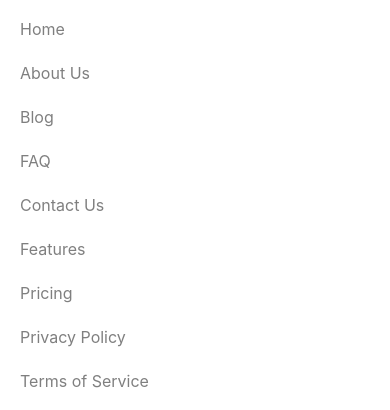
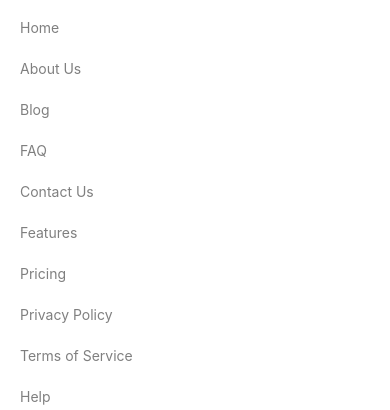
Before and after one commit to Mehrab0012/Assignment-02, a plain HTML site: page index.html in a window 390 px wide. Shown: the part 4177-4587 px from the top of the page. Drawn offline with Linux system fonts and the light colour scheme.

Commit message:
Adding responsive margin top and text size

```diff
--- a/index.html
+++ b/index.html
@@ -83,10 +83,10 @@
     <!--MAIN SECTION-->
     <main class="main xl:w-[1140px] xl:m-auto">
         <!--PRODUCT SECTION-->
-        <section class="product-section mt-16 lg:w-full ">
+        <section class="product-section mt-16 xl:mt-54 lg:w-full ">
             <div class="product-title-and-description flex flex-col items-center text-center ">
                 <h2 class="noto-serif-bold text-2xl sm:text-5xl "><span class="text-[#E95A08]">Our</span> Plants</h2>
-                <p class="description inter-regular mt-4 lg:w-[660px] max-sm:text-[0.875rem]">Indulge your senses with the beauty and fragrance of our fresh flower shop.
+                <p class="description inter-regular mt-4 md:w-[660px] max-sm:text-[0.875rem]">Indulge your senses with the beauty and fragrance of our fresh flower shop.
                     From classic roses to exotic blooms, we offer a wide variety of fresh.</p>
             </div>
 
@@ -207,7 +207,7 @@
                 <div class="spacing w-full h-[20%] sm:hidden"></div>
                 <h4 class="contact-title noto-serif-bold text-[1.25rem] text-white sm:text-[68px] ">Join the colorful Bunch</h4>
                 <div class="email flex flex-row mt-6 sm:w-[60%]">
-                    <input type="email" placeholder="Write email" class="placeholder:inter-regular placeholder:pl-4  bg-white sm:w-[100%]">
+                    <input type="email" placeholder="Write email" class="placeholder:inter-regular placeholder:max-sm:text-[0.875rem] placeholder:pl-4  bg-white sm:w-[100%]">
                     <button class="bg-[#E95A08] text-white w-26 h-13 ">Subscribe</button>
                 </div>
             </div>
@@ -217,17 +217,17 @@
             <div class="logo-and-description flex flex-col text-left justify-start">
                 <img class="logo w-45" src="./assets/logo.png" alt="faugei-flower-shop">
                 <p class="logo-description inter-regular mt-4 mb-5 max-sm:text-[0.875rem]">Indulge your senses with the beauty and fragrance of our fresh flower shop. </p>
-                <ul class="footer-ul flex flex-col gap-y-5">
-                    <li class="inter-regular text-[1rem]">Home</li>
-                    <li class="inter-regular text-[1rem]">About Us</li>
-                    <li class="inter-regular text-[1rem]">Blog</li>
-                    <li class="inter-regular text-[1rem]">FAQ</li>
-                    <li class="inter-regular text-[1rem]">Contact Us</li>
-                    <li class="inter-regular text-[1rem]">Features</li>
-                    <li class="inter-regular text-[1rem]">Pricing</li>
-                    <li class="inter-regular text-[1rem]">Privacy Policy</li>
-                    <li class="inter-regular text-[1rem]">Terms of Service</li>
-                    <li class="inter-regular text-[1rem]">Help</li>
+                <ul class="footer-ul flex flex-col gap-y-5  ">
+                    <li class="inter-regular text-[1rem] max-sm:text-[0.875rem]">Home</li>
+                    <li class="inter-regular text-[1rem] max-sm:text-[0.875rem]">About Us</li>
+                    <li class="inter-regular text-[1rem] max-sm:text-[0.875rem]">Blog</li>
+                    <li class="inter-regular text-[1rem] max-sm:text-[0.875rem]">FAQ</li>
+                    <li class="inter-regular text-[1rem] max-sm:text-[0.875rem]">Contact Us</li>
+                    <li class="inter-regular text-[1rem] max-sm:text-[0.875rem]">Features</li>
+                    <li class="inter-regular text-[1rem] max-sm:text-[0.875rem]">Pricing</li>
+                    <li class="inter-regular text-[1rem] max-sm:text-[0.875rem]">Privacy Policy</li>
+                    <li class="inter-regular text-[1rem] max-sm:text-[0.875rem]">Terms of Service</li>
+                    <li class="inter-regular text-[1rem] max-sm:text-[0.875rem]">Help</li>
                 </ul>
                 <div class="social-links flex flex-row gap-x-6 mt-5 items-center">
                     <img class="w-9 h-9" src="./assets/icon-linkedin.png" alt="linkedin">
```
Also changed, not shown: src/output.css.
